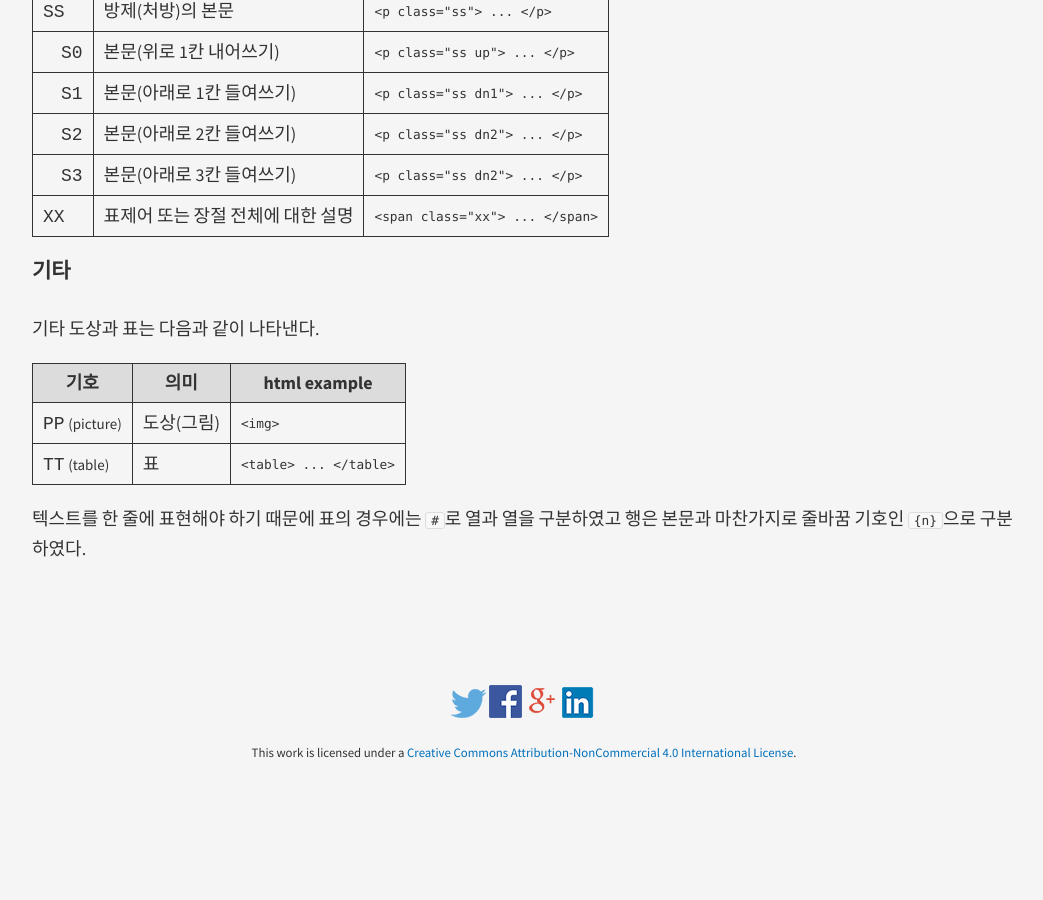
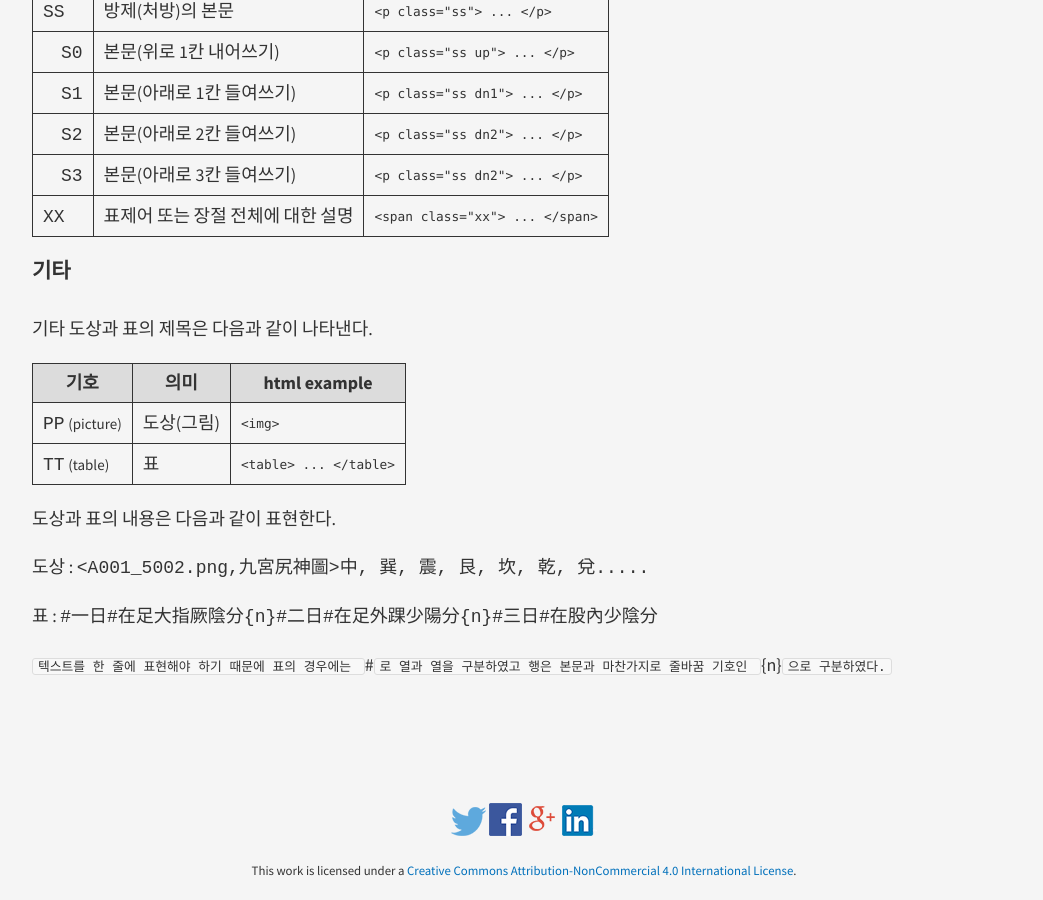
Before and after one commit to mediclassics/document, a Jekyll site: the page built from _posts/2016-02-12-markup-syntax-for-classics.md, in a window 1280 px wide and 900 px high, scrolled down 3271 px. Shown: the whole window, without its empty margins (116-1159 px from the left). Built offline with Jekyll 4.4.1, drawn with Linux system fonts in a browser that asks for light colours; nearby versions of some CDN libraries; before the commit the page ends 4053 px from its top, so only the background shows below that.

Commit message:
삽화, 표 예시 추가

```diff
--- a/_posts/2016-02-12-markup-syntax-for-classics.md
+++ b/_posts/2016-02-12-markup-syntax-for-classics.md
@@ -93,11 +93,17 @@ categories: document
 
 ### 기타
 
-기타 도상과 표는 다음과 같이 나타낸다.
+기타 도상과 표의 제목은 다음과 같이 나타낸다.
 
 기호|의미| html example
 ---|---|---
 <kbd>PP</kbd> <small>(picture)</small>	|	도상(그림) |  `<img>`
 <kbd>TT</kbd> <small>(table)</small>	|	표  | `<table> ... </table>`
 
-텍스트를 한 줄에 표현해야 하기 때문에 표의 경우에는 `#`로 열과 열을 구분하였고 행은 본문과 마찬가지로 줄바꿈 기호인 `{n}`으로 구분하였다.
+도상과 표의 내용은 다음과 같이 표현한다.
+
+도상 : <kbd><A001_5002.png,九宮尻神圖>中, 巽, 震, 艮, 坎, 乾, 兌.....</kbd>
+
+표 : <kbd>#一日#在足大指厥陰分{n}#二日#在足外踝少陽分{n}#三日#在股內少陰分</kbd>
+
+`텍스트를 한 줄에 표현해야 하기 때문에 표의 경우에는 `#`로 열과 열을 구분하였고 행은 본문과 마찬가지로 줄바꿈 기호인 `{n}`으로 구분하였다.`
```
